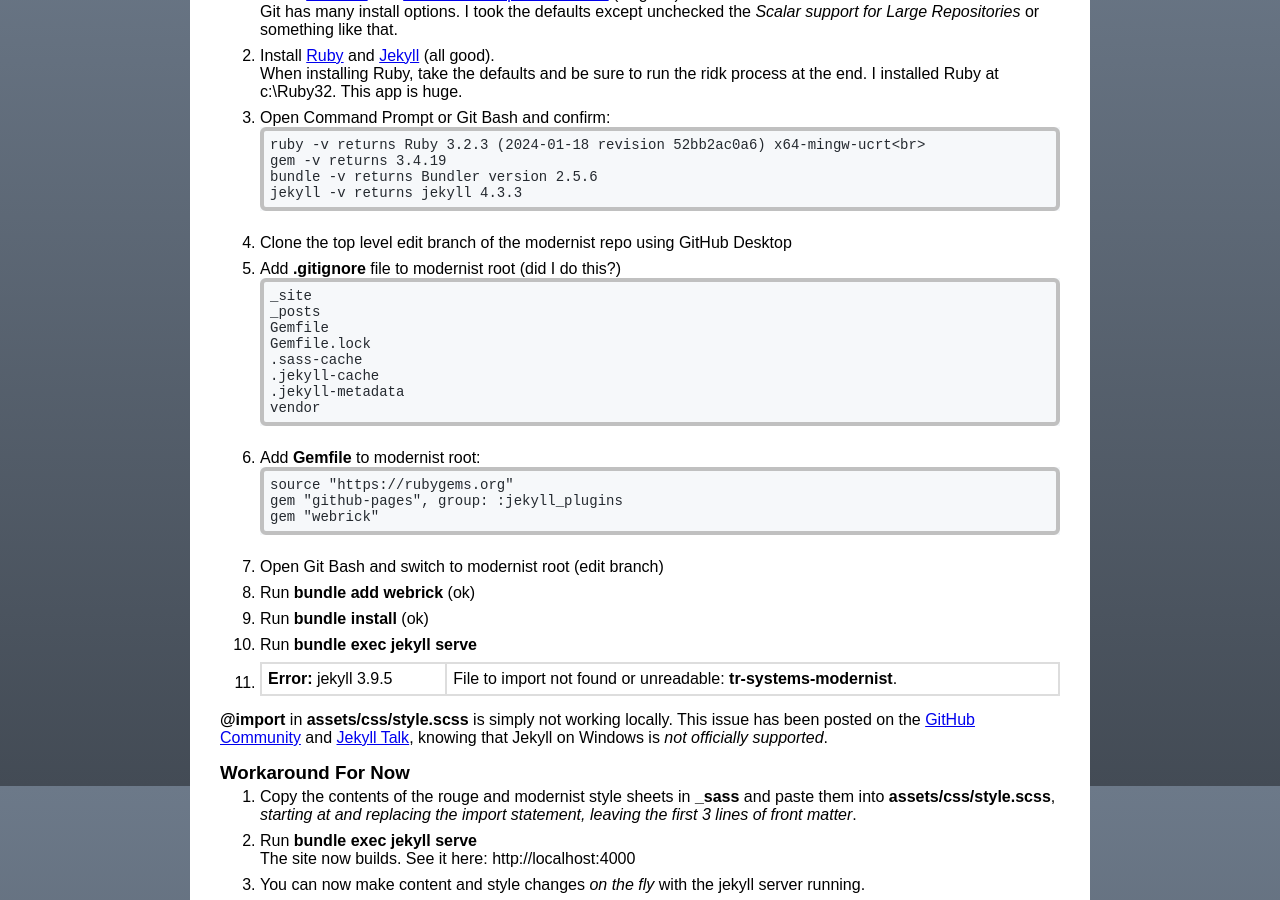
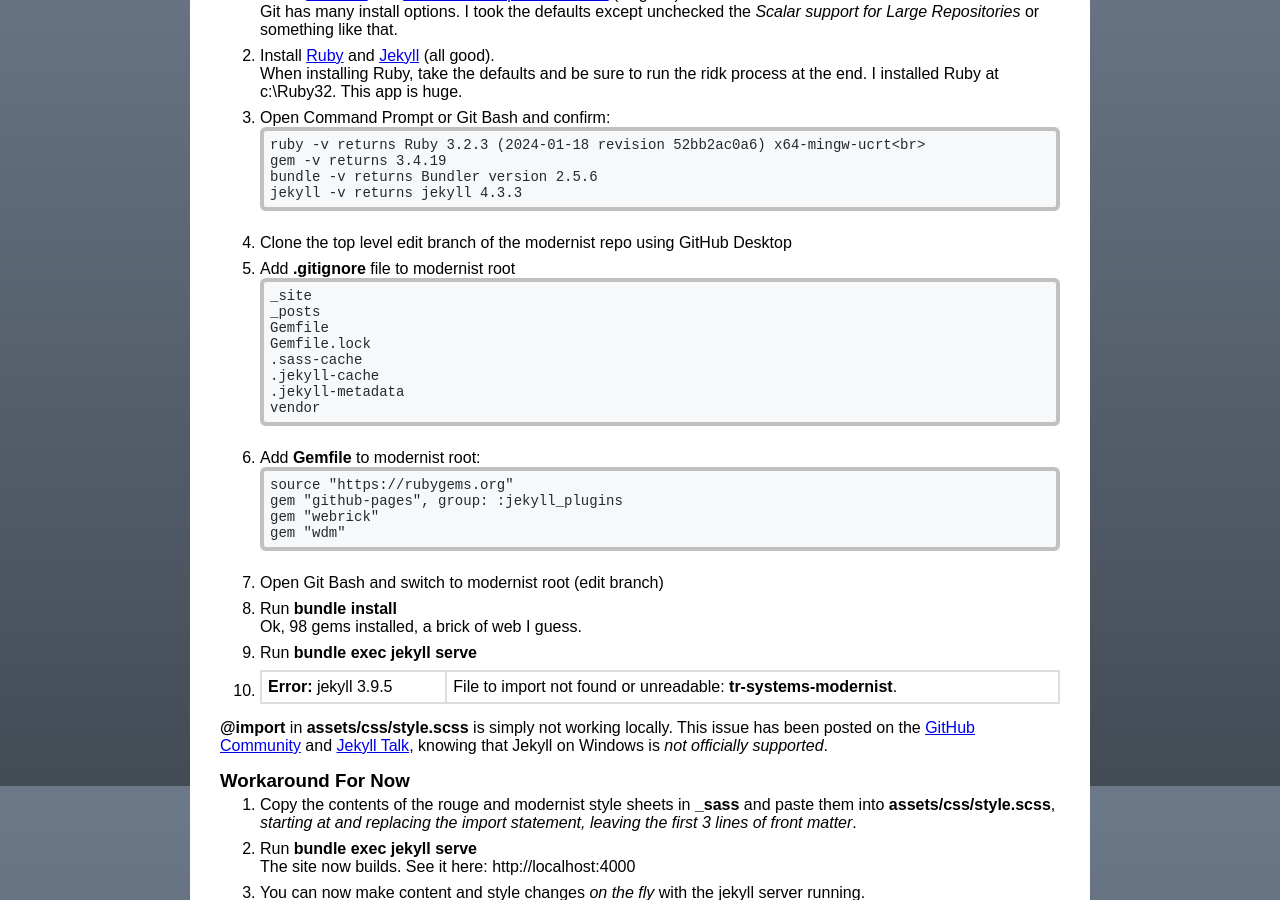
Before and after one commit to TR-Systems/modernist, a Jekyll site: the page built from index.md, in a window 1280 px wide and 900 px high, scrolled down 1014 px. Built offline with Jekyll 4.4.1, drawn with Linux system fonts in a browser that asks for light colours; our own code applies the rules of GitHub Pages for plain Markdown files.

Commit message:
Update index.md

````diff
--- a/index.md
+++ b/index.md
@@ -42,7 +42,7 @@
 jekyll -v returns jekyll 4.3.3
 ```
 4. Clone the top level edit branch of the modernist repo using GitHub Desktop
-5. Add **.gitignore** file to modernist root (did I do this?)
+5. Add **.gitignore** file to modernist root
 ```
 _site
 _posts
@@ -58,12 +58,13 @@
 source "https://rubygems.org"
 gem "github-pages", group: :jekyll_plugins
 gem "webrick"
+gem "wdm"
 ```
 6. Open Git Bash and switch to modernist root (edit branch)
-7. Run **bundle add webrick** (ok)
-8. Run **bundle install** (ok)
-9. Run **bundle exec jekyll serve**
-10. **Error:** jekyll 3.9.5 | File to import not found or unreadable: **tr-systems-modernist**.
+7. Run **bundle install**<br>
+Ok, 98 gems installed, a brick of web I guess.
+8. Run **bundle exec jekyll serve**
+9. **Error:** jekyll 3.9.5 | File to import not found or unreadable: **tr-systems-modernist**.
 
 **@import** in **assets/css/style.scss** is simply not working locally. This issue has been posted on the [GitHub Community](https://github.com/orgs/community/discussions/108932){:target="_blank"} and [Jekyll Talk](https://talk.jekyllrb.com/t/error-file-to-import-not-found-or-unreadable-style-sheet/8973){:target="_blank"}, knowing that Jekyll on Windows is *not officially supported*.
 
````
